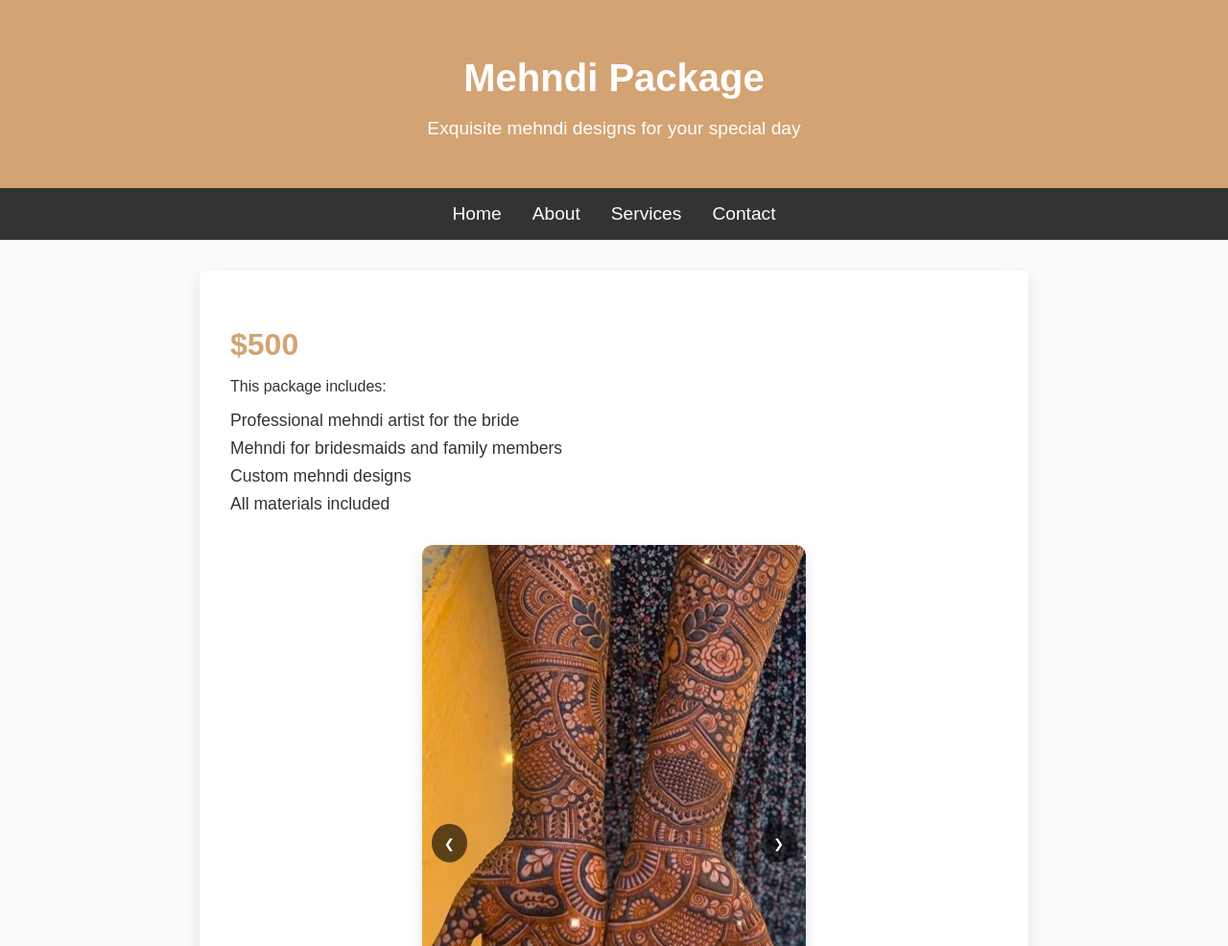
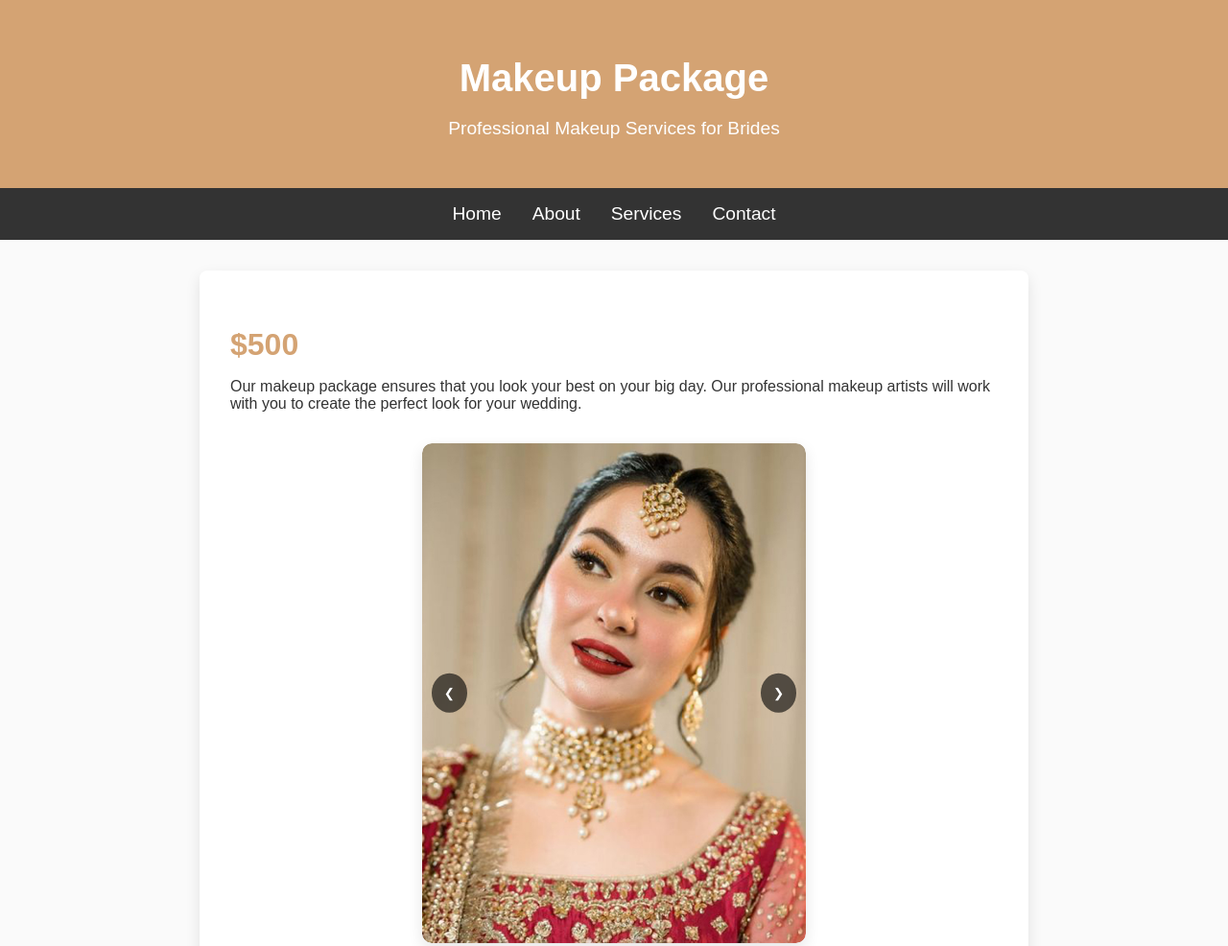
Before and after one commit to aqsas1/Dalte, a plain HTML site: page package/makeup.html in a window 1280 px wide. Shown: the top 986 px of the page at 96% size. Drawn offline with Linux system fonts and the light colour scheme.

Commit message:
Update makeup.html

```diff
--- a/package/makeup.html
+++ b/package/makeup.html
@@ -3,7 +3,7 @@
 <head>
     <meta charset="UTF-8">
     <meta name="viewport" content="width=device-width, initial-scale=1.0">
-    <title>Mehndi Package - Wedding Organisation Dalte</title>
+    <title>Makeup Package - Wedding Organisation Dalte</title>
     <link rel="stylesheet" href="https://aqsas1.github.io/Dalte/styles.css">
     <style>
         /* Global Styles */
@@ -135,8 +135,8 @@
 
     <!-- Header Section -->
     <header>
-        <h1>Mehndi Package</h1>
-        <p>Exquisite mehndi designs for your special day</p>
+        <h1>Makeup Package</h1>
+        <p>Professional Makeup Services for Brides</p>
     </header>
 
   <!-- Navigation Bar -->
@@ -153,22 +153,16 @@
     <section id="package-details">
         <div class="package-detail-info">
             <h2>$500</h2>
-            <p>This package includes:</p>
-            <ul>
-                <li>Professional mehndi artist for the bride</li>
-                <li>Mehndi for bridesmaids and family members</li>
-                <li>Custom mehndi designs</li>
-                <li>All materials included</li>
-            </ul>
+            <p>Our makeup package ensures that you look your best on your big day. Our professional makeup artists will work with you to create the perfect look for your wedding.</p>
         </div>
 
         <!-- Image Slider -->
         <div class="slider">
             <div class="slides">
-                <img src="https://aqsas1.github.io/Dalte/Img/mehndi1.jpg" alt="Mehndi Design 1">
-                <img src="https://aqsas1.github.io/Dalte/Img/mehndi2.jpg" alt="Mehndi Design 2">
-                <img src="https://aqsas1.github.io/Dalte/Img/mehndi3.jpg" alt="Mehndi Design 3">
-                <img src="https://aqsas1.github.io/Dalte/Img/mehndi4.jpg" alt="Mehndi Design 4">
+                <img src="https://aqsas1.github.io/Dalte/Img/Makeup1.jpg" alt="Mehndi Design 1">
+                <img src="https://aqsas1.github.io/Dalte/Img/Makeup2.jpg" alt="Mehndi Design 2">
+                <img src="https://aqsas1.github.io/Dalte/Img/Makeup3.jpg" alt="Mehndi Design 3">
+                <img src="https://aqsas1.github.io/Dalte/Img/Makeup4.jpg" alt="Mehndi Design 4">
             </div>
             <button class="prev" onclick="moveSlide(-1)">&#10094;</button>
             <button class="next" onclick="moveSlide(1)">&#10095;</button>
```
